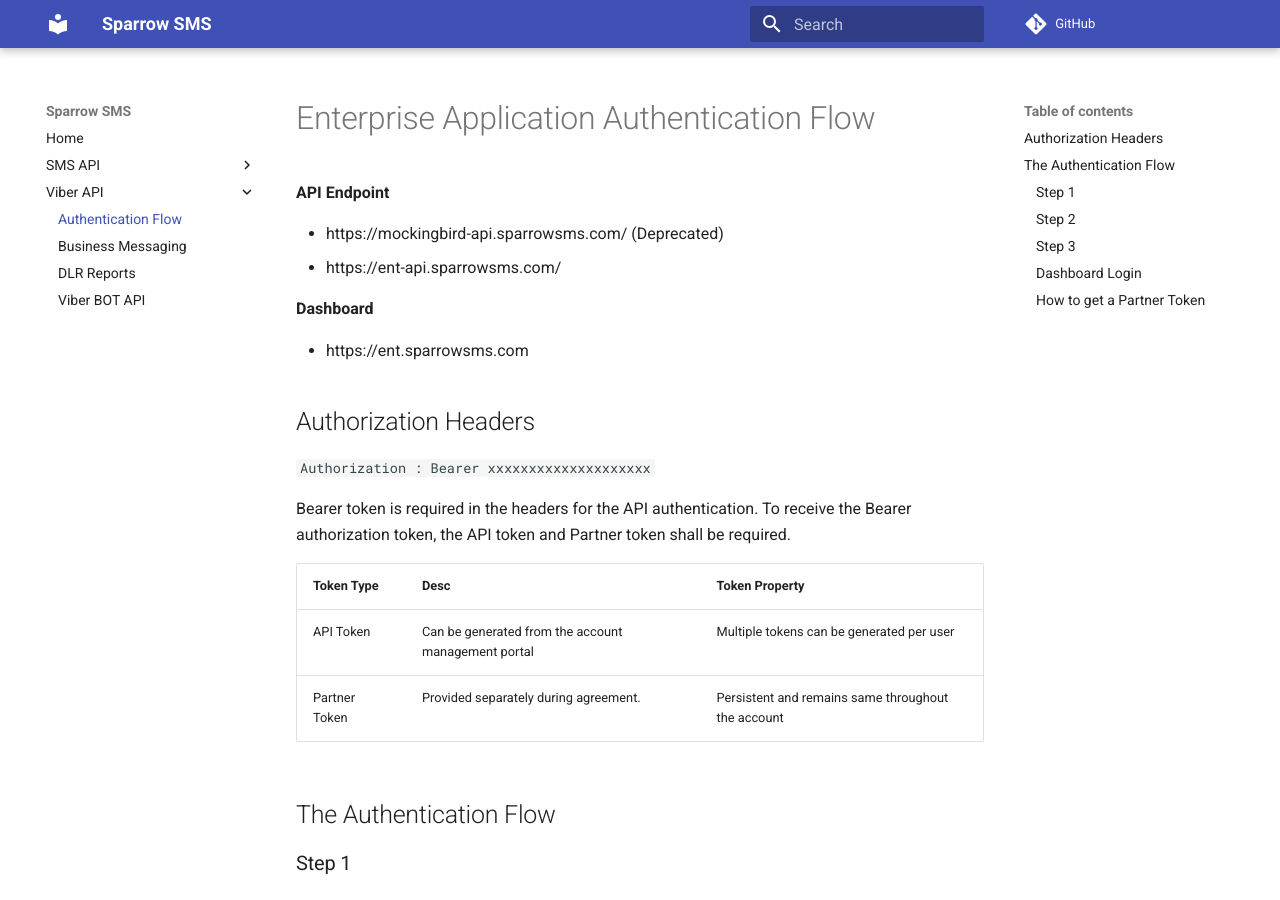
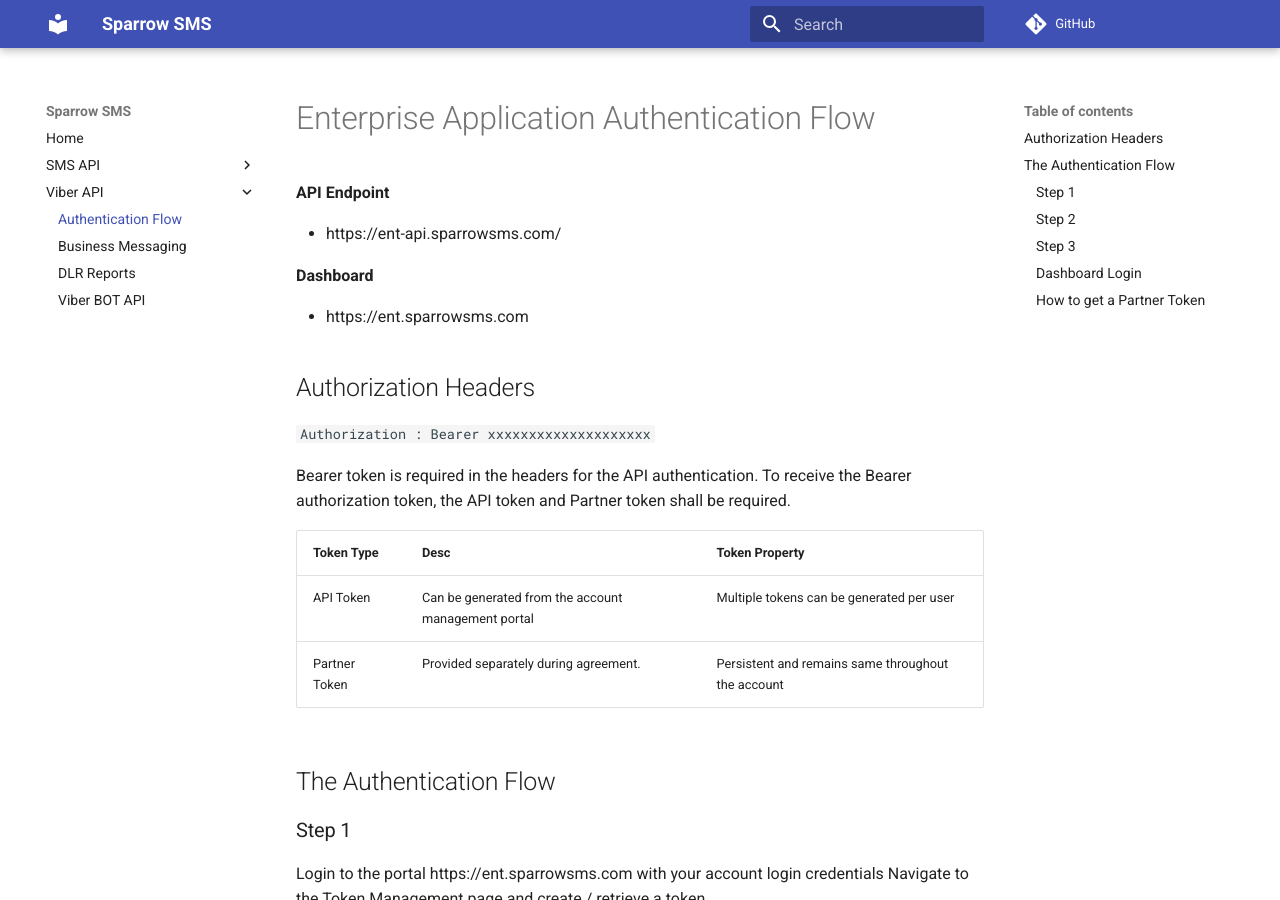
Before and after one commit to sparrowsms/apidocs, an MkDocs documentation site: the page built from docs/viber/authentication-flow.md, in a window 1280 px wide and 900 px high. Built offline with MkDocs 1.6.1 and Material for MkDocs 9.7.7, drawn with Linux system fonts in a browser that asks for light colours; comment, search, counter and statistics services are not loaded.

Commit message:
Update authentication-flow.md

```diff
--- a/docs/viber/authentication-flow.md
+++ b/docs/viber/authentication-flow.md
@@ -2,7 +2,6 @@
 
 __API Endpoint__
 
-- https://mockingbird-api.sparrowsms.com/ (Deprecated)
 - https://ent-api.sparrowsms.com/
 
 __Dashboard__
```
